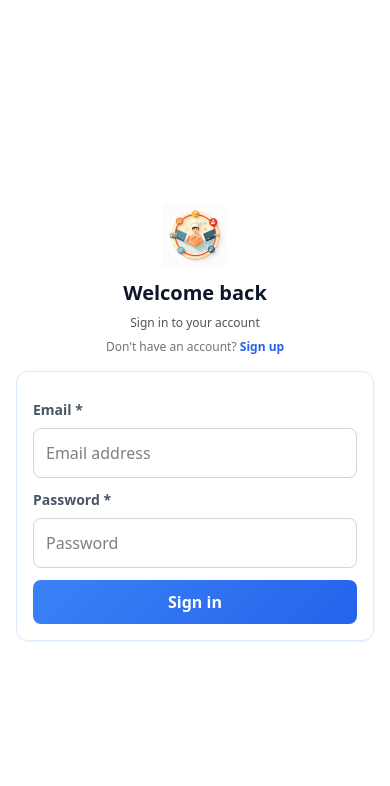
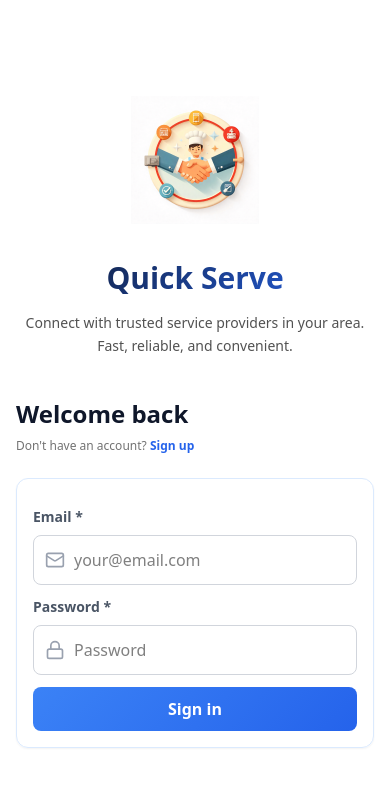
Before and after one commit to ssamiasultana/QuickServe_FrontEnd, a React (Vite) app in the folder quickServe/: page /login in a window 390 px wide. Shown: the top 786 px of the page. Built offline with nearby package versions, Linux system fonts and the light colour scheme; no server answers.

Commit message:
feat: implement worker fetching in Dashboard and enhance form components with icons

```diff
--- a/quickServe/src/components/Dashboard.jsx
+++ b/quickServe/src/components/Dashboard.jsx
@@ -6,9 +6,27 @@ import {
   UserCheck,
   Users,
 } from "lucide-react";
+import { useEffect, useState } from "react";
+import workerService from "../services/workerService";
 import Service from "./Service/Service";
 import Card from "./ui/Card";
 function Dashboard() {
+  const [totalWorkers, setTotalWorkers] = useState(0);
+
+  useEffect(() => {
+    const fetchWorkers = async () => {
+      try {
+        const res = await workerService.getAllWorkers();
+        console.log(res);
+        setTotalWorkers(res?.data?.length || 0);
+      } catch (error) {
+        console.error("Error fetching workers:", error);
+      }
+    };
+
+    fetchWorkers();
+  }, []);
+  console.log(totalWorkers);
   return (
     <div className="p-4 md:p-6 bg-neutral-50 min-h-screen">
       <div className="max-w-7xl mx-auto">
@@ -24,7 +42,7 @@ function Dashboard() {
         <div className="grid grid-cols-1 sm:grid-cols-2 lg:grid-cols-3 xl:grid-cols-4 gap-4 md:gap-5 mb-6">
           <Card
             title="Total Workers"
-            value="456"
+            value={totalWorkers}
             icon={Users}
             iconColor="text-blue-600"
             iconBgColor="bg-blue-50"
@@ -32,7 +50,9 @@ function Dashboard() {
             trendValue="+8%"
             bgColor="bg-gradient-to-br from-blue-25 to-white"
             borderColor="border-blue-100"
-          />
+          >
+            {totalWorkers}
+          </Card>
 
           <Card
             title="Total Moderators"
--- a/quickServe/src/components/auth/Login.jsx
+++ b/quickServe/src/components/auth/Login.jsx
@@ -1,4 +1,5 @@
 // components/auth/Login.jsx
+import { Lock, Mail } from "lucide-react";
 import { use, useActionState, useEffect } from "react";
 import { Link, useNavigate } from "react-router";
 import logo from "../../assets/logo.png";
@@ -68,27 +69,47 @@ const Login = () => {
 
   return (
     <div className="h-screen flex flex-col lg:flex-row items-center justify-center p-4 lg:p-6">
-      <div className="w-full lg:w-2/5 max-w-xs text-center lg:text-left mb-4 lg:mb-0 lg:pr-6">
+      <div className="w-full lg:w-2/5 max-w-md text-center lg:text-left mb-8 lg:mb-0 lg:pr-12">
+        <div className="flex justify-center lg:justify-start mb-6">
           <div className="flex justify-center lg:justify-start mb-3">
-          <img src={logo} alt="Logo" className="w-16 h-16 lg:w-20 lg:h-20" />
+            <img src={logo} alt="Logo" className="w-32 h-32 lg:w-48 lg:h-48" />
           </div>
+        </div>
+
+        <h1
+          className="text-3xl lg:text-4xl font-extrabold mb-4"
+          style={{
+            background: `linear-gradient(135deg, ${colors.primary[900]} 0%, ${colors.accent[600]} 100%)`,
+            WebkitBackgroundClip: "text",
+            WebkitTextFillColor: "transparent",
+            backgroundClip: "text",
+          }}
+        >
+          Quick Serve
+        </h1>
+
+        <p
+          className="text-sm lg:text-base mb-2 leading-relaxed"
+          style={{ color: colors.neutral[600] }}
+        >
+          Connect with trusted service providers in your area. Fast, reliable,
+          and convenient.
+        </p>
+      </div>
+      <div className="w-full lg:w-3/5 max-w-lg">
+        <div className="mb-6">
           <h2
-          className="text-xl lg:text-2xl font-bold mb-2"
+            className="text-2xl lg:text-3xl font-bold mb-2"
             style={{ color: colors.primary[900] }}
           >
             Welcome back
           </h2>
-        <p
-          className="text-xs lg:text-sm mb-2"
-          style={{ color: colors.neutral[600] }}
-        >
-          Sign in to your account
-        </p>
+
           <p className="text-xs" style={{ color: colors.neutral[500] }}>
             Don't have an account?{" "}
             <Link
               to="/signup"
-            className="font-semibold hover:underline"
+              className="font-bold hover:underline transition-all"
               style={{ color: colors.accent[600] }}
             >
               Sign up
@@ -96,7 +117,6 @@ const Login = () => {
           </p>
         </div>
 
-      <div className="w-full lg:w-3/5 max-w-lg">
         <Card
           className="w-full"
           bgColor="bg-gradient-to-br from-blue-25 to-white"
@@ -120,9 +140,10 @@ const Login = () => {
               label="Email"
               name="email"
               type="email"
-              placeholder="Email address"
+              placeholder="your@email.com"
               required
               error={state.errors?.email}
+              icon={Mail}
             />
 
             <FormInput
@@ -132,6 +153,7 @@ const Login = () => {
               placeholder="Password"
               required
               error={state.errors?.password}
+              icon={Lock}
             />
 
             <button
--- a/quickServe/src/components/auth/Register.jsx
+++ b/quickServe/src/components/auth/Register.jsx
@@ -1,3 +1,4 @@
+import { Lock, Mail, Phone, User } from "lucide-react";
 import { use, useActionState, useEffect } from "react";
 import { Link, useNavigate } from "react-router";
 import logo from "../../assets/logo.png";
@@ -64,87 +65,113 @@ const Register = () => {
   );
 
   return (
-    <div className="h-screen flex flex-col lg:flex-row items-center justify-center p-4 lg:p-6">
-      <div className="w-full lg:w-2/5 max-w-xs text-center lg:text-left mb-4 lg:mb-0 lg:pr-6">
+    <div
+      className="min-h-screen flex flex-col lg:flex-row items-center justify-center p-4 lg:p-8"
+      style={{ backgroundColor: colors.neutral[50] }}
+    >
+      <div className="w-full lg:w-2/5 max-w-md text-center lg:text-left mb-8 lg:mb-0 lg:pr-12">
+        <div className="flex justify-center lg:justify-start mb-6">
           <div className="flex justify-center lg:justify-start mb-3">
-          <img src={logo} alt="Logo" className="w-16 h-16 lg:w-20 lg:h-20" />
+            <img src={logo} alt="Logo" className="w-32 h-32 lg:w-48 lg:h-48" />
           </div>
+        </div>
+
+        <h1
+          className="text-3xl lg:text-4xl font-extrabold mb-4"
+          style={{
+            background: `linear-gradient(135deg, ${colors.primary[900]} 0%, ${colors.accent[600]} 100%)`,
+            WebkitBackgroundClip: "text",
+            WebkitTextFillColor: "transparent",
+            backgroundClip: "text",
+          }}
+        >
+          Quick Serve
+        </h1>
+
+        <p
+          className="text-sm lg:text-base mb-2 leading-relaxed"
+          style={{ color: colors.neutral[600] }}
+        >
+          Connect with trusted service providers in your area. Fast, reliable,
+          and convenient.
+        </p>
+      </div>
+
+      {/* Right Side - Form */}
+      <div className="w-full lg:w-3/5 max-w-2xl">
+        <div className="mb-6">
           <h2
-          className="text-xl lg:text-2xl font-bold mb-2"
+            className="text-2xl lg:text-3xl font-bold mb-2"
             style={{ color: colors.primary[900] }}
           >
-          Create account
+            Create your account
           </h2>
-        <p
-          className="text-xs lg:text-sm mb-2"
-          style={{ color: colors.neutral[600] }}
-        >
-          Join our platform today.
-        </p>
-        <p className="text-xs" style={{ color: colors.neutral[500] }}>
+          <p className="text-sm" style={{ color: colors.neutral[500] }}>
             Already have an account?{" "}
             <Link
               to="/login"
-            className="font-bold hover:underline"
+              className="font-bold hover:underline transition-all"
               style={{ color: colors.accent[600] }}
             >
-            Login
+              Sign in here
             </Link>
           </p>
         </div>
 
-      <div className="w-full lg:w-3/5 max-w-lg">
-        <Card
-          className="w-full"
-          bgColor="bg-gradient-to-br from-blue-25 to-white"
-          borderColor="border-blue-100"
-          formCard={true}
-        >
+        <Card>
           {state.message && (
             <div
-              className={`p-3 rounded-lg mb-4 text-sm ${
-                state.success
-                  ? "bg-green-100 text-green-800 border border-green-200"
-                  : "bg-red-100 text-red-800 border border-red-200"
-              }`}
+              className="p-4 rounded-lg mb-6 text-sm font-medium border"
+              style={{
+                backgroundColor: state.success
+                  ? colors.success[100]
+                  : colors.error[100],
+                color: state.success ? colors.success[800] : colors.error[800],
+                borderColor: state.success
+                  ? colors.success[800]
+                  : colors.error[800],
+              }}
             >
               {state.message}
             </div>
           )}
 
-          <form className="space-y-3" action={formAction}>
-            <div className="grid grid-cols-1 md:grid-cols-2 gap-3">
+          <form className="space-y-4" action={formAction}>
+            <div className="grid grid-cols-1 md:grid-cols-2 gap-4">
               <FormInput
                 label="Full Name"
                 name="name"
                 type="text"
-                placeholder="Full name"
+                placeholder="Enter your full name"
                 required
                 error={state.errors?.name}
+                icon={User}
               />
 
               <FormInput
-                label="Email"
+                label="Email Address"
                 name="email"
                 type="email"
-                placeholder="Email address"
+                placeholder="your@email.com"
                 required
                 error={state.errors?.email}
+                icon={Mail}
               />
 
               <FormInput
-                label="Phone"
+                label="Phone Number"
                 name="phone"
                 type="tel"
-                placeholder="Phone number"
+                placeholder="+880 1XXX-XXXXXX"
                 error={state.errors?.phone}
+                icon={Phone}
               />
 
               <FormSelect
-                label="Role"
+                label="Account Type"
                 name="role"
                 options={roleOptions}
-                placeholder="Select Role"
+                placeholder="Select your role"
                 required
                 error={state.errors?.role}
               />
@@ -153,52 +180,53 @@ const Register = () => {
                 label="Password"
                 name="password"
                 type="password"
-                placeholder="Password"
+                placeholder="Create a strong password"
                 required
                 error={state.errors?.password}
+                icon={Lock}
               />
 
               <FormInput
                 label="Confirm Password"
                 name="password_confirmation"
                 type="password"
-                placeholder="Confirm password"
+                placeholder="Re-enter your password"
                 required
                 error={state.errors?.password_confirmation}
+                icon={Lock}
               />
             </div>
 
-            {/* Single column for button and terms */}
-            <div className="space-y-2 pt-1">
+            <div className="space-y-3 pt-2">
               <button
                 type="submit"
-                className="w-full py-2.5 px-4 rounded-lg font-semibold text-white transition-all duration-300 hover:shadow-lg disabled:opacity-50 disabled:cursor-not-allowed"
+                className="w-full py-3 px-4 rounded-lg font-bold text-white transition-all duration-300 hover:shadow-xl disabled:opacity-50 disabled:cursor-not-allowed transform hover:scale-[1.02]"
                 style={{
                   background: `linear-gradient(135deg, ${colors.accent[500]} 0%, ${colors.accent[600]} 100%)`,
                 }}
               >
-                {isPending ? "Creating account..." : "Create account"}
+                {isPending ? "Creating your account..." : "Create Account"}
               </button>
 
               <p
-                className="text-xs text-center"
+                className="text-xs text-center leading-relaxed"
                 style={{ color: colors.neutral[400] }}
               >
-                By signing up, you agree to our{" "}
+                By creating an account, you agree to our{" "}
                 <a
                   href="#"
-                  className="hover:underline"
+                  className="font-semibold hover:underline"
                   style={{ color: colors.accent[600] }}
                 >
-                  Terms
+                  Terms of Service
                 </a>{" "}
                 and{" "}
                 <a
                   href="#"
-                  className="hover:underline"
+                  className="font-semibold hover:underline"
                   style={{ color: colors.accent[600] }}
                 >
-                  Privacy
+                  Privacy Policy
                 </a>
               </p>
             </div>
--- a/quickServe/src/components/ui/FormInput.jsx
+++ b/quickServe/src/components/ui/FormInput.jsx
@@ -5,6 +5,7 @@ export const FormInput = (
     type = "text",
     placeholder,
     error,
+    icon: Icon,
     required = false,
     className = "",
     ...props
@@ -18,6 +19,12 @@ export const FormInput = (
           {label} {required && "*"}
         </label>
       )}
+      <div className="relative">
+        {Icon && (
+          <div className="absolute left-3 top-1/2 transform -translate-y-1/2">
+            <Icon className="w-5 h-5 text-gray-400" />
+          </div>
+        )}
         <input
           ref={ref}
           type={type}
@@ -25,9 +32,10 @@ export const FormInput = (
           placeholder={placeholder}
           className={`w-full p-3 rounded-lg border border-gray-300 focus:border-blue-500 focus:outline-none transition-colors ${
             error ? "border-red-500" : ""
-        } ${className}`}
+          } ${Icon ? "pl-10" : ""} ${className}`}
           {...props}
         />
+      </div>
       {error && <p className="text-sm mt-1 text-red-500">{error}</p>}
     </div>
   );
```
Also changed, not shown: quickServe/src/components/ui/Card.jsx (+9 -13 lines). Lines whose indentation alone changed are shown as unchanged.
